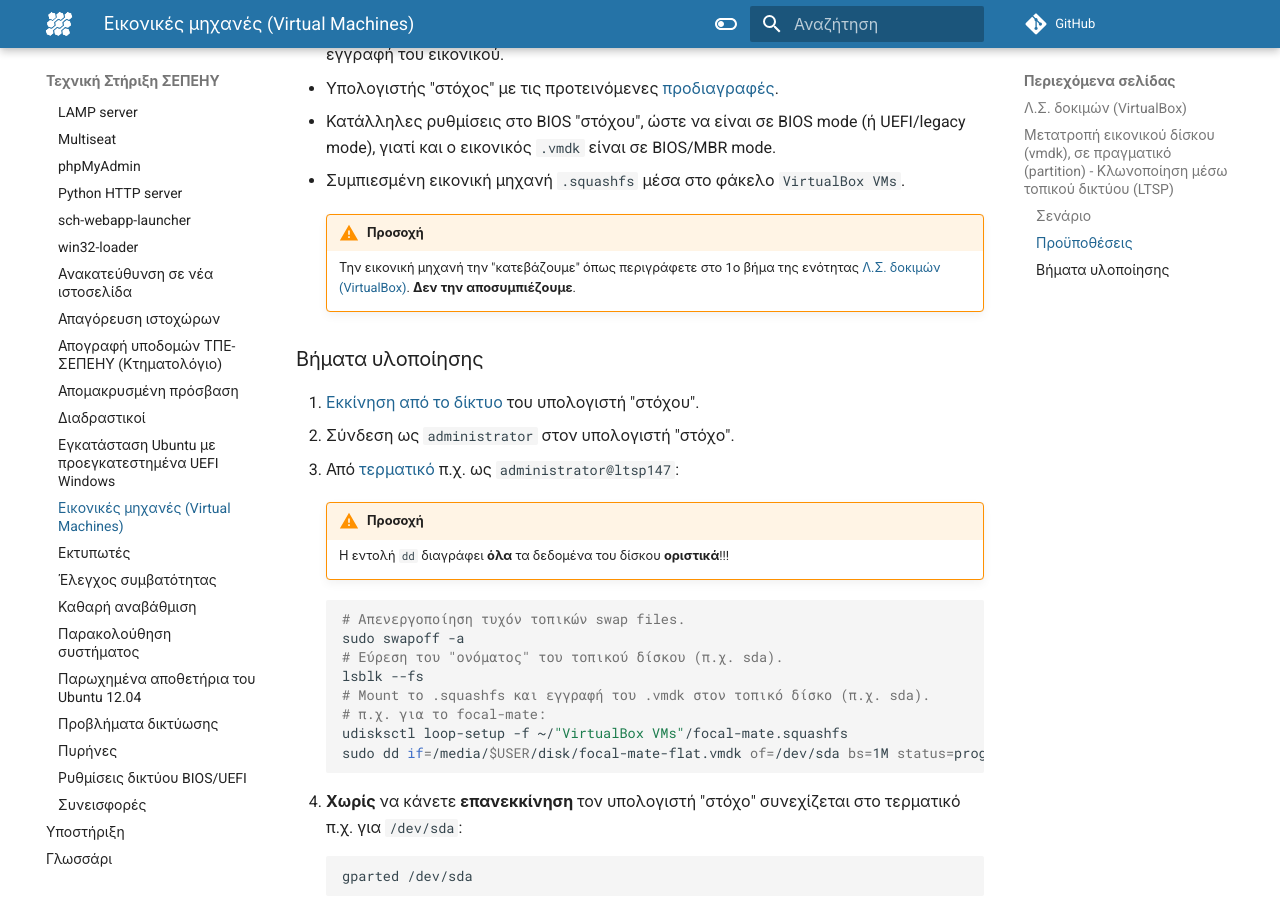
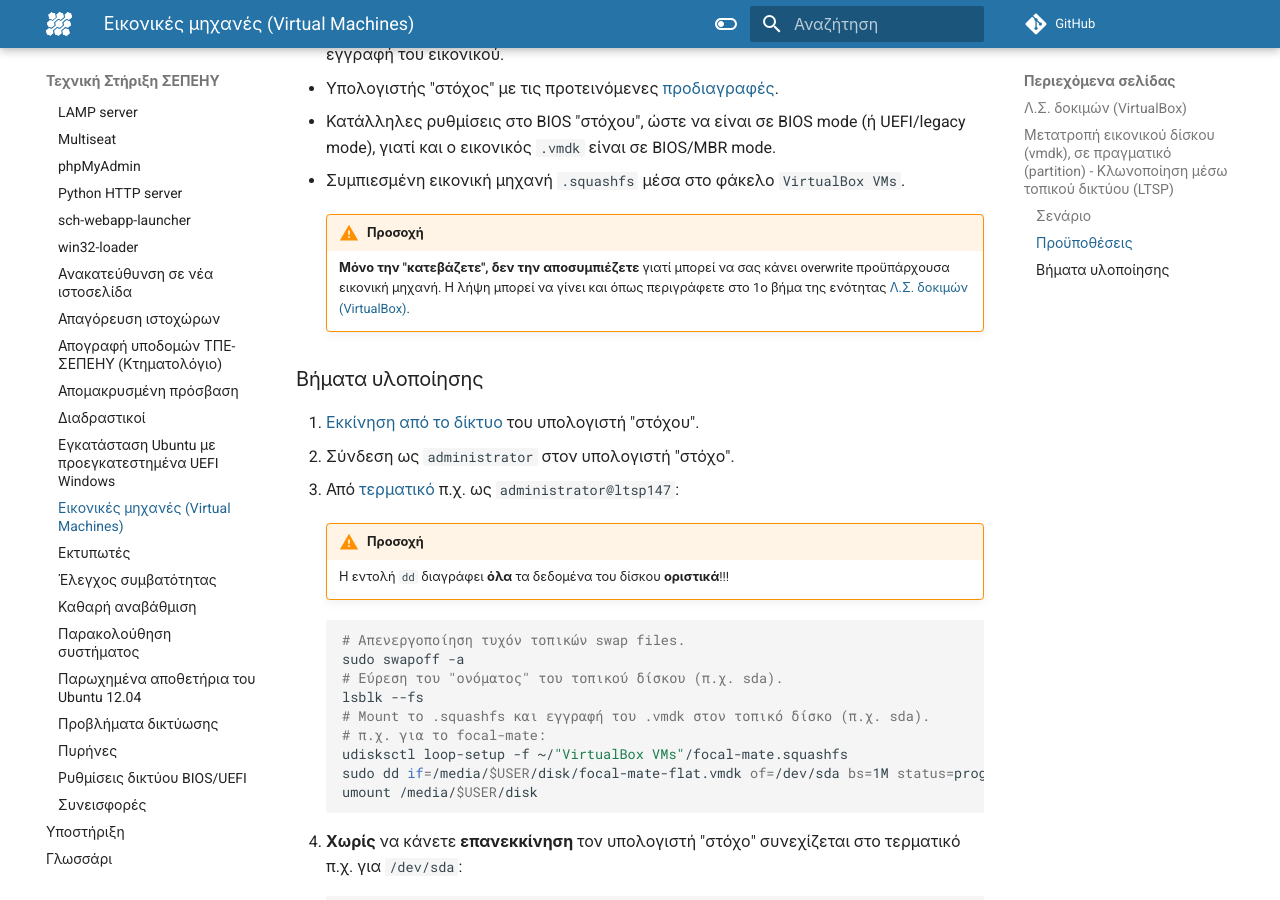
Before and after one commit to siahos/el.ltsp.org, an MkDocs documentation site: the page built from docs/guides/virtual-machines/index.md, in a window 1280 px wide and 900 px high, scrolled down 1805 px. Built offline with MkDocs 1.6.1 and Material for MkDocs 9.7.7, drawn with Linux system fonts in a browser that asks for light colours; comment, search, counter and statistics services are not loaded.

Commit message:
update virtual-machines

````diff
--- a/docs/guides/virtual-machines/index.md
+++ b/docs/guides/virtual-machines/index.md
@@ -86,9 +86,10 @@ server.
 -   Συμπιεσμένη εικονική μηχανή `.squashfs` μέσα στο φάκελο `VirtualBox VMs`.
 
     !!! warning "Προσοχή"
-        Την εικονική μηχανή την "κατεβάζουμε" όπως περιγράφετε στο 1ο βήμα της
-        ενότητας [Λ.Σ. δοκιμών (VirtualBox)](#virtualbox). **Δεν την
-        αποσυμπιέζουμε**.
+        **Μόνο την "κατεβάζετε", δεν την αποσυμπιέζετε** γιατί μπορεί να σας
+        κάνει overwrite προϋπάρχουσα εικονική μηχανή. Η λήψη μπορεί να γίνει
+        και όπως περιγράφετε στο 1ο βήμα της ενότητας [Λ.Σ. δοκιμών
+        (VirtualBox)](#virtualbox).
 
 ### Βήματα υλοποίησης
 
@@ -110,6 +111,7 @@ server.
     # π.χ. για το focal-mate:
     udisksctl loop-setup -f ~/"VirtualBox VMs"/focal-mate.squashfs
     sudo dd if=/media/$USER/disk/focal-mate-flat.vmdk of=/dev/sda bs=1M status=progress
+    umount /media/$USER/disk
     ```
 
 4.  **Χωρίς** να κάνετε **επανεκκίνηση** τον υπολογιστή "στόχο" συνεχίζεται στο
````
